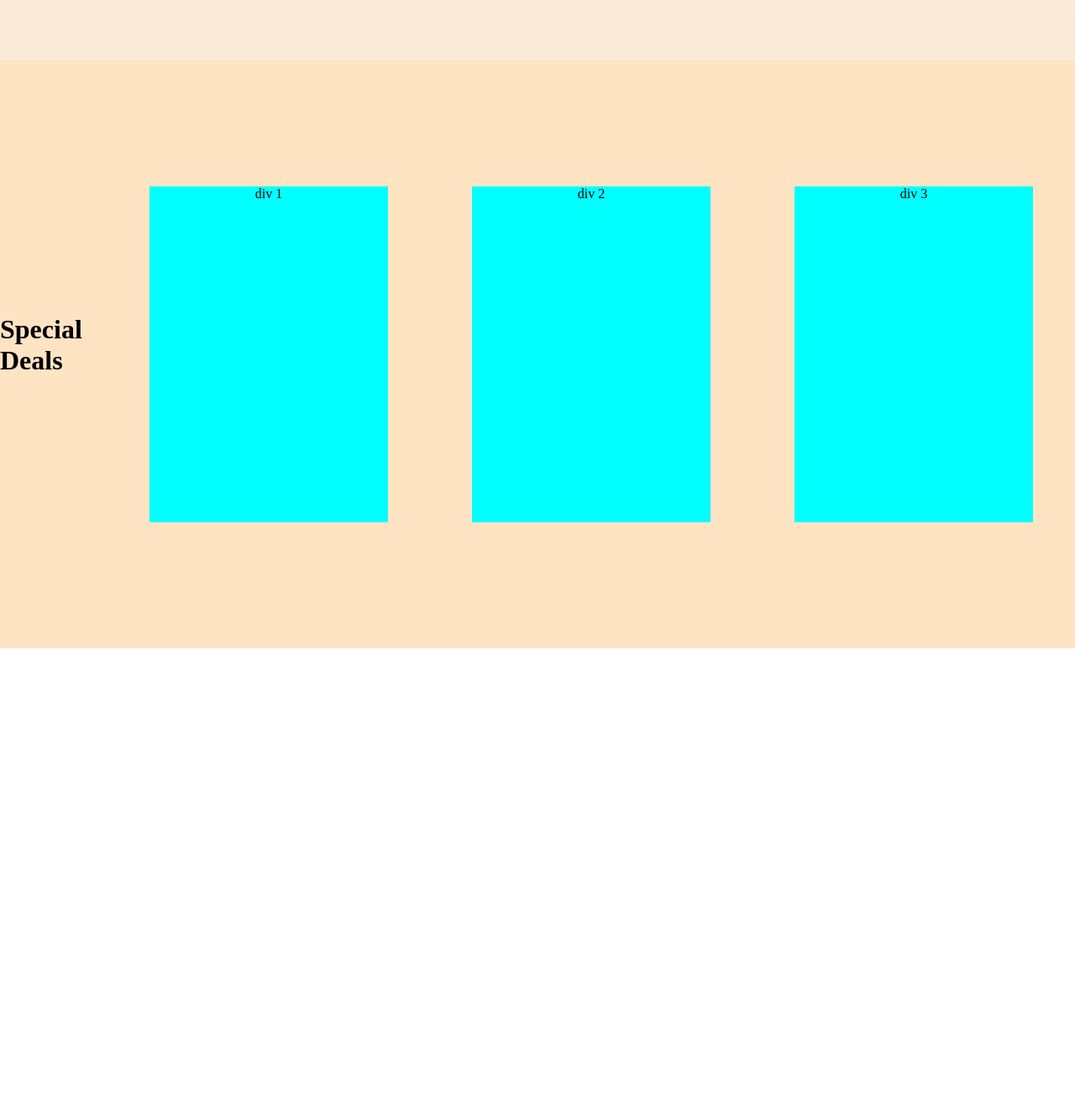
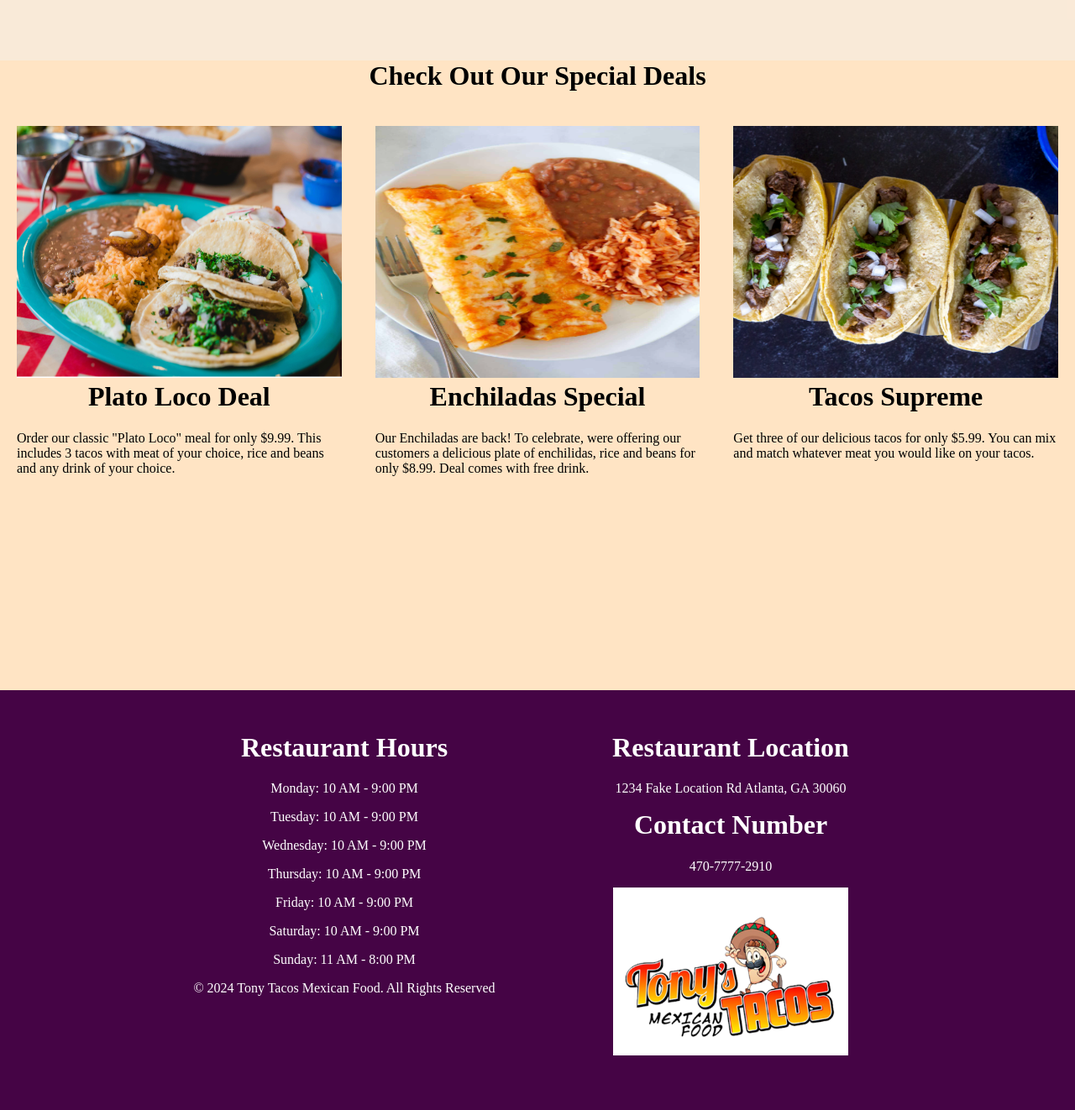
Before and after one commit to avicent5/Mexican-Restaurant-Website, a plain HTML site: page index.html in a window 1280 px wide. Shown: the part 1248-2570 px from the top of the page at 84% size. Before the commit the page ends 2020 px from the top, so only its background shows below. Drawn offline with Linux system fonts and the light colour scheme.

Commit message:
Initial commit

```diff
--- a/index.html
+++ b/index.html
@@ -27,6 +27,8 @@
     </div>
     </div>
     <div class="menu_container">
+    <!-- to fix adjusting issue make another div inside the container div-->
+    <!--the new div that you create will use flexbox to center your divs, simply add the three divs inside the new div created-->
         <h1 class="h1_style1">Our Delicious Menu</h1>
 
         <div class="taco_card">
@@ -72,11 +74,67 @@
         </div>
     </div>
     <div class="special_deals_container">
-    <h1>Special Deals</h1>
-    <div>div 1</div>
-    <div>div 2</div>
-    <div>div 3</div>
+        <h1>Check Out Our Special Deals</h1>
+    <div class="special_deal_column_container">
+
+    <div class="special_deal_column">
+        <img src="Images/mexican_plate1.png"
+        alt="Special Deal 1"
+        style="height: 60%;
+        width: 100%;">
+        <h1 style="text-align: center;">Plato Loco Deal</h1>
+        <p>Order our classic "Plato Loco" meal for only $9.99.
+            This includes 3 tacos with meat of your choice, rice and beans and any drink of your choice.
+        </p>
+        </div>
+    <div class="special_deal_column">
+        <img src="Images/mexicanPlate3.png"
+        alt="Special Deal 1"
+        style="height: 60%;
+        width: 100%;">
+        <h1 style="text-align: center;">Enchiladas Special</h1>
+        <p>
+            Our Enchiladas are back! To celebrate, were offering our customers a delicious plate of enchilidas, rice and beans
+            for only $8.99. Deal comes with free drink.
+        </p>
+    </div>
+    <div class="special_deal_column" >
+        <img src="Images/mexicanPlate4.png"
+        alt="Special Deal 1"
+        style="height: 60%;
+        width: 100%;">
+        <h1 style="text-align: center;">Tacos Supreme</h1>
+        <p>
+            Get three of our delicious tacos for only $5.99. You can mix and match whatever meat you would like on your tacos.
+        </p>
     </div>
 
+    </div>
+
+    </div>
+    <div class="final_info_container">
+        <div>
+            <h1>Restaurant Hours</h1>
+            <p>Monday: 10 AM - 9:00 PM</p>
+            <p>Tuesday: 10 AM - 9:00 PM</p>
+            <p>Wednesday: 10 AM - 9:00 PM</p>
+            <p>Thursday: 10 AM - 9:00 PM</p>
+            <p>Friday: 10 AM - 9:00 PM</p>
+            <p>Saturday: 10 AM - 9:00 PM</p>
+            <p>Sunday: 11 AM - 8:00 PM</p>
+           <p>&copy; 2024 Tony Tacos Mexican Food. All Rights Reserved</p>
+        </div>
+        <div>
+            <h1>Restaurant Location</h1>
+            <p>1234 Fake Location Rd Atlanta, GA 30060</p>
+            <h1>Contact Number</h1>
+            <p>470-7777-2910</p>
+            <img src="Images/appLogo.png"
+            alt="Restaurant Logo"
+            style="height: 200px;
+            width: 70%;">
+        </div>
+
+    </div>
 </body>
 </html>
--- a/style.css
+++ b/style.css
@@ -3,6 +3,9 @@ body{
 }
 h1{
     margin-top: 0;
+}
+p{
+    margin-top:  0;
 }
 .navigationBar{
     height: 120px;
@@ -12,7 +15,7 @@ h1{
     text-align: center;
     position: sticky;
     top: 0;
-   z-index: 999;
+    z-index: 999;
 }
 .navigationBar a{
     color: white;
@@ -126,20 +129,41 @@ h1{
     cursor: pointer;
 }
 .special_deals_container{
-   display: flex;
-   justify-content: center;
-   align-items: center;
-
-    height: 700px;
+    text-align: center;
+    height: 750px;
     width: 100%;
     background-color: bisque;
 }
-.special_deals_container div{
+.special_deal_column_container{
+    /* this is the flexbox way of centering 3 divs */
+    display: flex;
+    justify-content: center;
+    align-items: center;
+}
+
+.special_deal_column{
+    text-align: left;
+    /* center the divs themselves not the*/
+    height: 500px;
+    width: 400px;
+    margin: 20px;
+
+}
+.final_info_container{
+    display: flex;
+    justify-content: center;
+    align-items: center;
+    height: 500px;
+    width: 100%;
+    background-color: rgb(69, 4, 69);
+}
+.final_info_container div{
+    text-align: center;
+    color: white;
     height: 400px;
     width: 400px;
-    background-color: aqua;
-    margin: 50px;
-    text-align: center;
+
+    margin: 30px;
 }
 /*  background-color: black;
     position: absolute;
```
Also changed, not shown: Images/mexicanPlate3.png (added), Images/mexicanPlate4.png (added).
